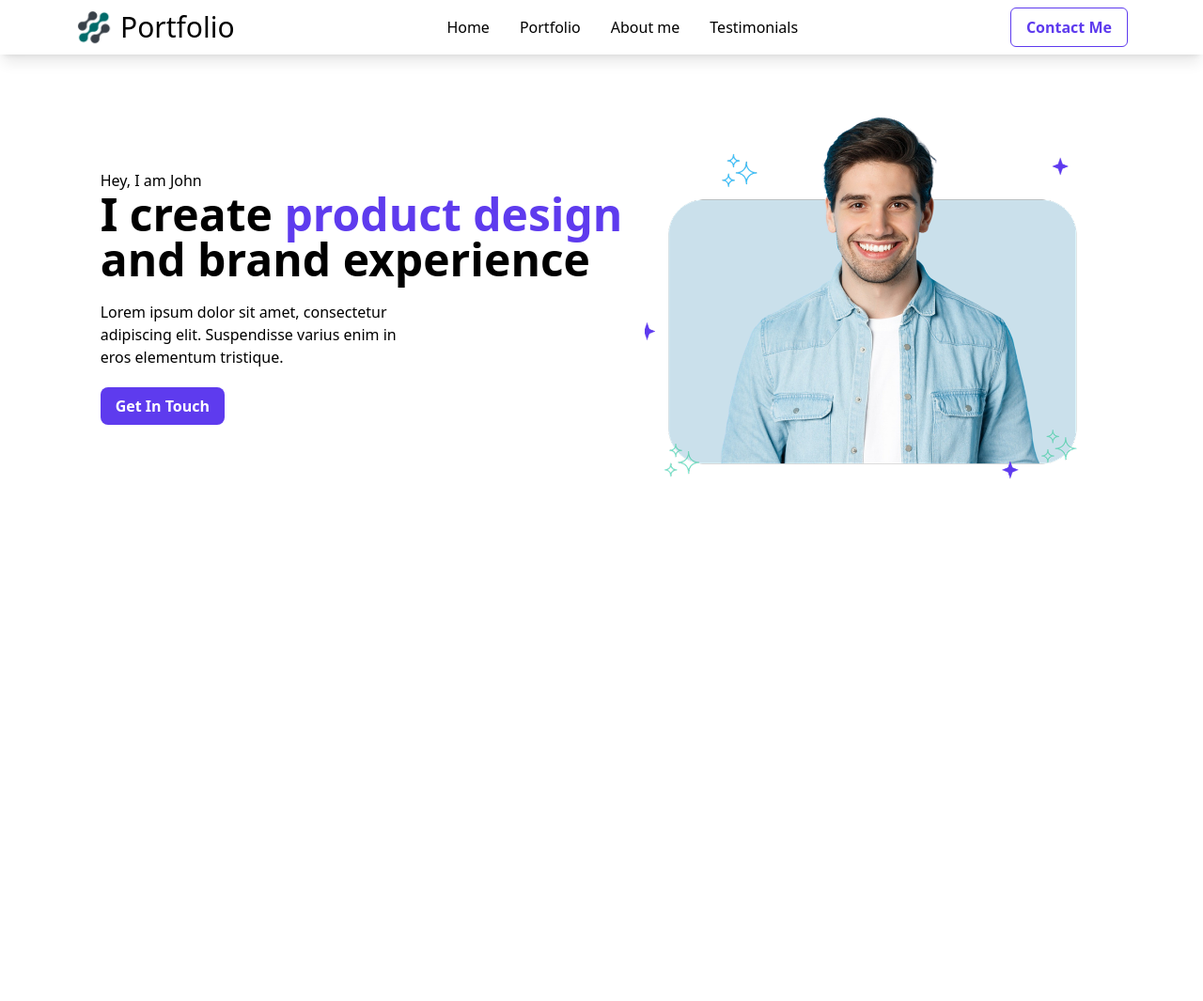
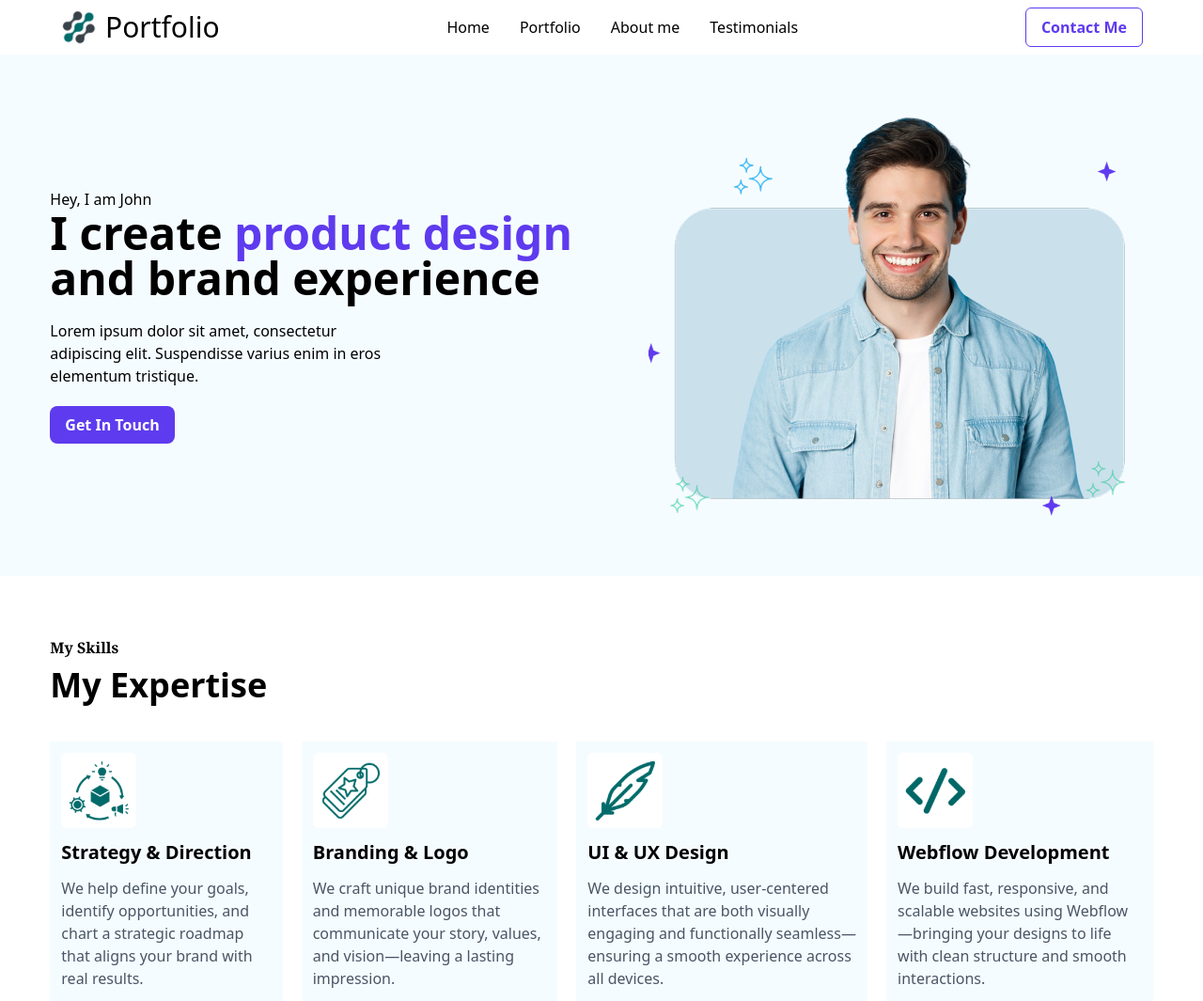
Before and after one commit to rasel3980/portfolio-web, a plain HTML site: page index.html in a window 1280 px wide. Shown: the whole page at 94% size. Before the commit the page ends 800 px from the top, so only its background shows below. Drawn offline with nearby package versions, Linux system fonts and the light colour scheme.

Commit message:
added My Expertise cards

```diff
--- a/index.html
+++ b/index.html
@@ -7,7 +7,7 @@
     <script src="https://cdn.jsdelivr.net/npm/@tailwindcss/browser@4"></script>
   </head>
   <body>
-    <header class="flex justify-between items-center md:px-20 px-3 shadow-lg py-2">
+    <header class="flex justify-between items-center md:px-16 px-3 shadow-xl py-2">
         <div class="flex gap-2 items-center">
             <img class="w-10" src="/image/Logo.png" alt="">
             <h1 class="text-3xl">Portfolio</h1>
@@ -21,8 +21,9 @@
         <button class="text-[#5E3BEE] px-4 py-2 rounded-md border cursor-pointer border-[#5E3BEE] font-bold">Contact Me</button>
     </header>
     <main>
-        <section class="flex flex-col-reverse md:flex-row items-center w-10/12 md:py-16 py-8 mx-auto">
-            <div>
+        <section class=" md:py-16 py-8 bg-[#F5FCFF]">
+            <div class="flex flex-col-reverse md:flex-row items-center w-11/12 mx-auto">
+                <div>
                 <p>Hey, I am John</p>
                 <h1 class="md:text-5xl text-2xl font-bold">I create <span class="text-[#5E3BEE]">product design</span> and brand experience</h1>
                 <p class="md:pr-64 py-5">Lorem ipsum dolor sit amet, consectetur adipiscing elit. Suspendisse varius enim in eros elementum tristique.</p>
@@ -33,6 +34,53 @@
             <div>
                 <img src="/image/Group 11 1.png" alt="">
             </div>
+            </div>
+        </section>
+        <section class="md:mt-16 mt-7">
+            <div class="w-11/12 mx-auto">
+                <p class="md:font-bold font-serif pb-2">My Skills</p>
+                <h1 class="md:text-4xl text-2xl font-bold">My Expertise</h1>
+            </div>
+            <div class="md:flex grid grid-cols-1 gap-5 w-11/12 mx-auto md:mt-10 mt-6">
+                <div class="bg-[#F5FCFF] p-3">
+                    <div class="w-20 h-20 bg-white flex justify-center items-center rounded-md">
+                        <img class="w-16 h-16" src="/image/product-chain 1.png" alt="">
+                    </div>
+                    <div>
+                        <h1 class="text-xl font-bold pt-3">Strategy & Direction</h1>
+                        <p class="text-gray-600 pt-3">We help define your goals, identify opportunities, and chart a strategic roadmap that aligns your brand with real results.</p>
+                    </div>
+                </div>
+                <div class="bg-[#F5FCFF] p-3">
+                    <div class="w-20 h-20 bg-white flex justify-center items-center rounded-md">
+                        <img class="w-16 h-16" src="/image/tag 1.png" alt="">
+                    </div>
+                    <div>
+                        <h1 class="text-xl font-bold pt-3">Branding & Logo</h1>
+                        <p class="text-gray-600 pt-3">We craft unique brand identities and memorable logos that communicate your story, values, and vision—leaving a lasting impression.</p>
+                    </div>
+                </div>
+                <div class="bg-[#F5FCFF] p-3">
+                    <div class="w-20 h-20 bg-white flex justify-center items-center rounded-md">
+                        <img class="w-16 h-16" src="/image/feather-pen 1.png" alt="">
+                    </div>
+                    <div>
+                        <h1 class="text-xl font-bold pt-3">UI & UX Design</h1>
+                        <p class="text-gray-600 pt-3">We design intuitive, user-centered interfaces that are both visually engaging and functionally seamless—ensuring a smooth experience across all devices.</p>
+                    </div>
+                </div>
+                <div class="bg-[#F5FCFF] p-3">
+                    <div class="w-20 h-20 bg-white flex justify-center items-center rounded-md">
+                        <img class="w-16 h-16" src="/image/feather-pen 1 (1).png" alt="">
+                    </div>
+                    <div>
+                        <h1 class="text-xl font-bold pt-3">Webflow Development</h1>
+                        <p class="text-gray-600 pt-3">We build fast, responsive, and scalable websites using Webflow—bringing your designs to life with clean structure and smooth interactions.</p>
+                    </div>
+                </div>
+
+                </div>
+            </div>
         </section>
     </main>
     <footer></footer>
```
Also changed, not shown: image/feather-pen 1 (1).png (added), image/feather-pen 1.png (added), image/product-chain 1.png (added), image/tag 1.png (added).
